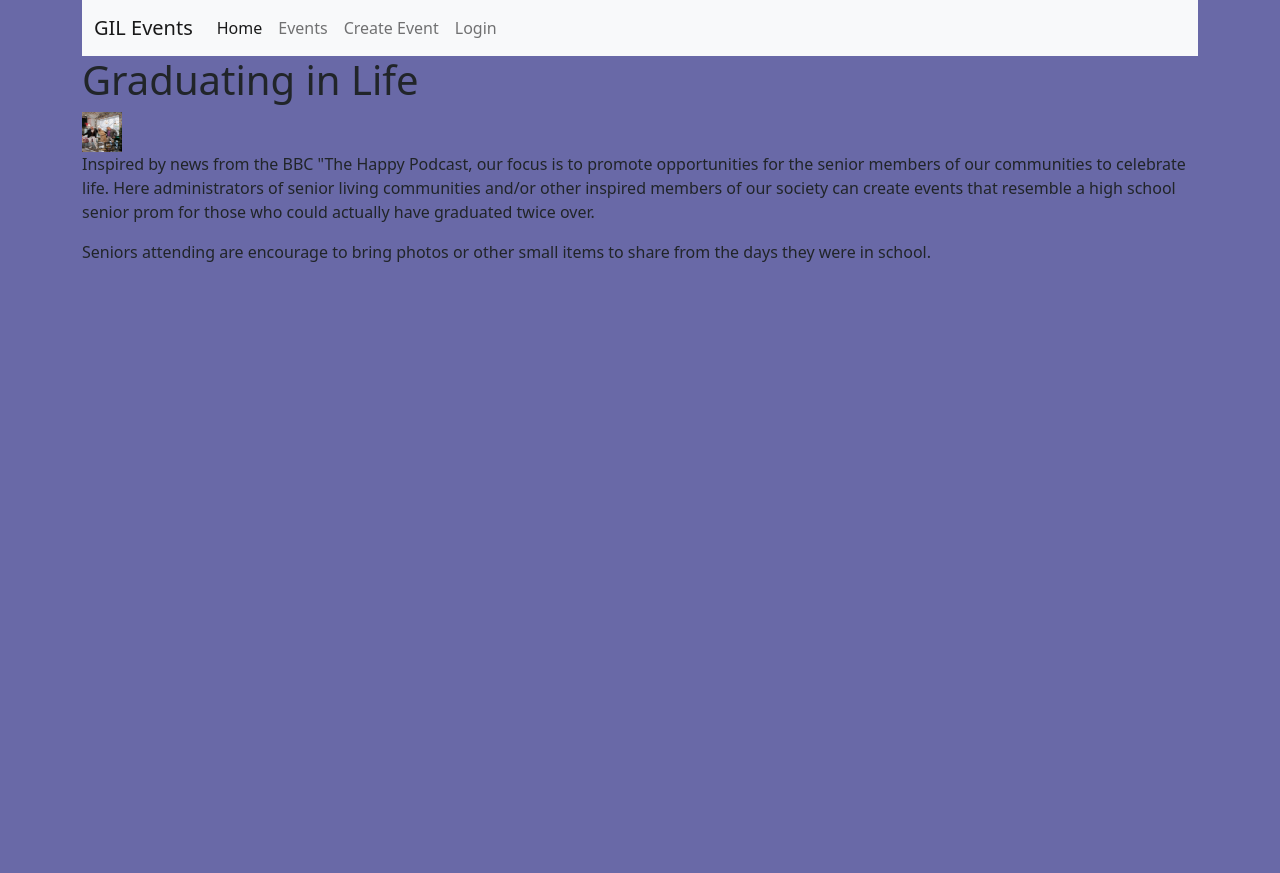
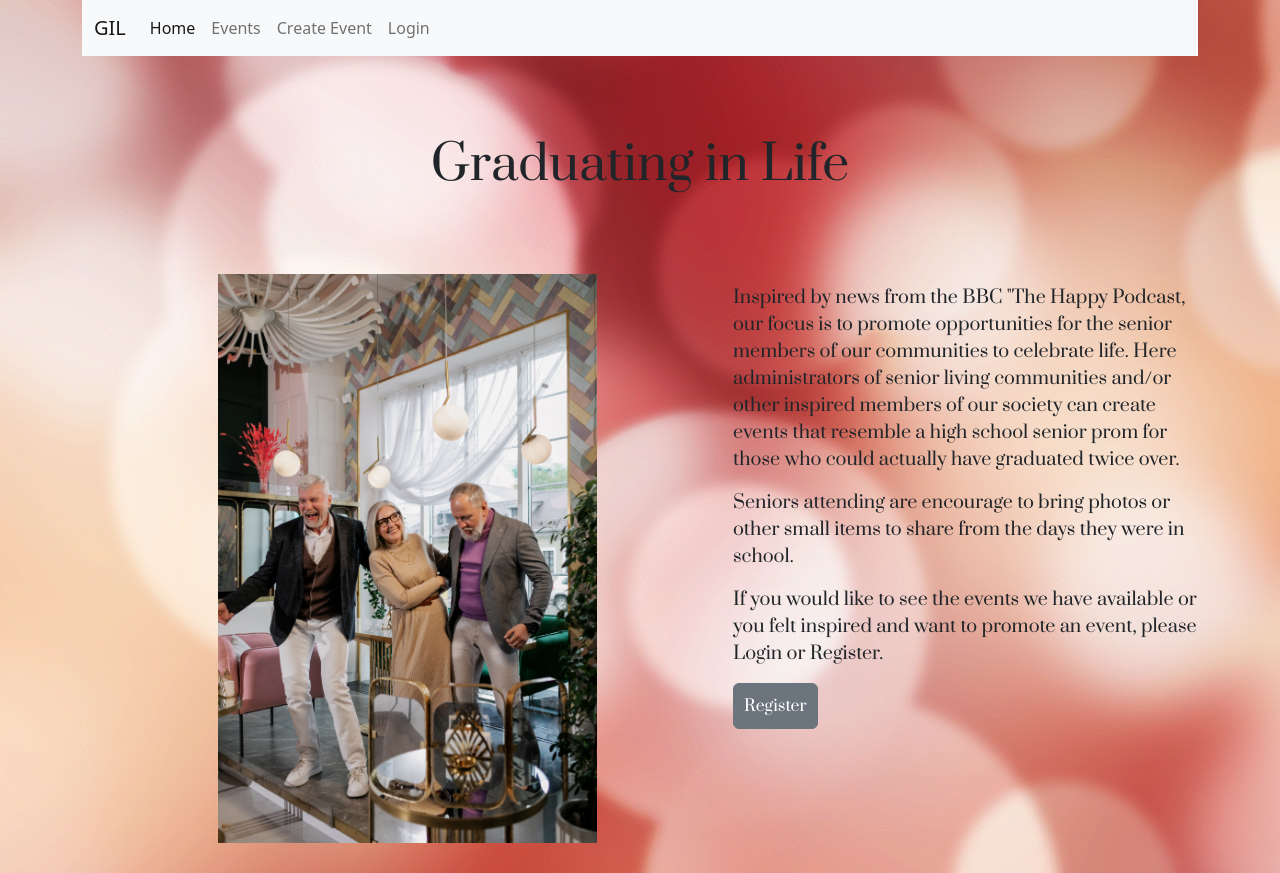
Before and after one commit to sarahsotomayor/Graduating-In-Life, a Python web app: template flask_app/templates/homepage.html in a window 1280 px wide. Before the commit the page ends 262 px from the top, so only its background shows below. Run offline with Jinja, Linux system fonts and the light colour scheme; the template is opened without the code that fills it, so the values that code supplies are empty.

Commit message:
homepage background images and google font

```diff
--- a/flask_app/static/style.css
+++ b/flask_app/static/style.css
@@ -3,10 +3,34 @@
   padding: 0;
 }
 body {
-  /* background-image: ; */
-  background: rgb(105, 105, 167);
+  background-image: url(../static/images/pexels-pixabay-301673.jpg);
+  /* background-position: 0%; */
+  /* background: rgb(254, 197, 197); */
+}
+
+.home-header {
+  font-family: "Prata", serif;
+  padding: 20px;
+  margin: 60px;
+  justify-content: center;
+  font-size: 48px;
+  display: flex;
+}
+.home-main {
+  display: flex;
+  margin-bottom: 30px;
 }
 .home-img {
-  width: 40px;
-  height: 40px;
+  width: 34%;
+  height: 34%;
+  margin: auto;
 }
+.home-p {
+  font-size: 18px;
+  /* display: flex; */
+  font-family: "Prata", serif;
+  padding-top: 10px;
+}
+.home-btn {
+  padding: 10px;
+}
--- a/flask_app/templates/homepage.html
+++ b/flask_app/templates/homepage.html
@@ -7,20 +7,31 @@
       integrity="sha384-rbsA2VBKQhggwzxH7pPCaAqO46MgnOM80zW1RWuH61DGLwZJEdK2Kadq2F9CUG65"
       crossorigin="anonymous"
     />
-    <link
+    <!-- <link
       rel="stylesheet"
       type="text/css"
       href="{{ url_for('static',filename='style.css') }}"
+    /> -->
+    <link rel="stylesheet" type="text/css" href="../static/style.css" />
+    <link rel="preconnect" href="https://fonts.googleapis.com" />
+    <link rel="preconnect" href="https://fonts.gstatic.com" crossorigin />
+    <link
+      href="https://fonts.googleapis.com/css2?family=Prata&display=swap"
+      rel="stylesheet"
     />
+
     <meta charset="UTF-8" />
     <meta name="viewport" content="width=device-width, initial-scale=1.0" />
     <title>Graduating in life</title>
   </head>
   <body>
     <div class="container">
-      <nav class="navbar navbar-expand-lg bg-light">
+      <nav
+        class="navbar navbar-expand-lg bg-light navSize"
+        style="background-color: #235273"
+      >
         <div class="container-fluid">
-          <a class="navbar-brand" href="#">GIL Events</a>
+          <a class="navbar-brand" href="#">GIL</a>
           <!-- suggestion as logo can be just Home -->
           <button
             class="navbar-toggler"
@@ -52,25 +63,34 @@
         </div>
       </nav>
       <header>
-        <h1>Graduating in Life</h1>
+        <h1 class="home-header">Graduating in Life</h1>
       </header>
+      <div class="home-main">
         <img
-        class="home-img"
+          class="home-img col-5"
           src="../static/images/pexels-alena-darmel-8153998.jpg"
-        alt=" Couple Celebrating"
+          alt=" three people standing celebrating"
         />
+        <div class="home-p col-5">
           <p>
             Inspired by news from the BBC "The Happy Podcast, our focus is to
             promote opportunities for the senior members of our communities to
-        celebrate life. Here administrators of senior living communities and/or
-        other inspired members of our society can create events that resemble a
-        high school senior prom for those who could actually have graduated
-        twice over.
+            celebrate life. Here administrators of senior living communities
+            and/or other inspired members of our society can create events that
+            resemble a high school senior prom for those who could actually have
+            graduated twice over.
           </p>
           <p>
-        Seniors attending are encourage to bring photos or other small items to
-        share from the days they were in school.
+            Seniors attending are encourage to bring photos or other small items
+            to share from the days they were in school.
           </p>
+          <p>
+            If you would like to see the events we have available or you felt
+            inspired and want to promote an event, please Login or Register.
+          </p>
+          <a href="#" class="btn btn-secondary home-btn">Register</a>
+        </div>
+      </div>
     </div>
   </body>
 </html>
```
Also changed, not shown: flask_app/static/images/alexander-grey-NkQD-RHhbvY-unsplash.jpg, flask_app/static/images/pexels-dids-6142121.jpg (added), flask_app/static/images/pexels-pixabay-301673.jpg (added). Lines whose indentation alone changed are shown as unchanged.
